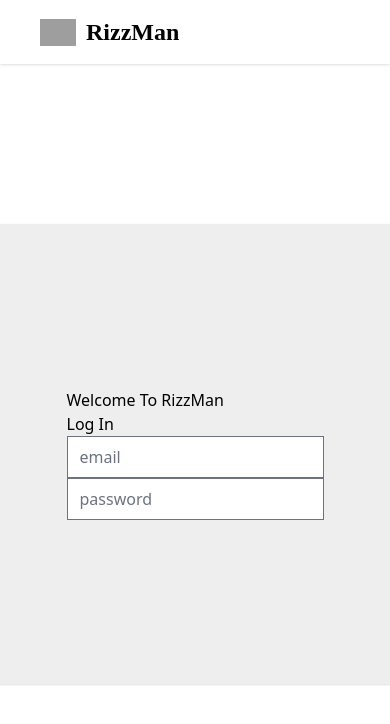
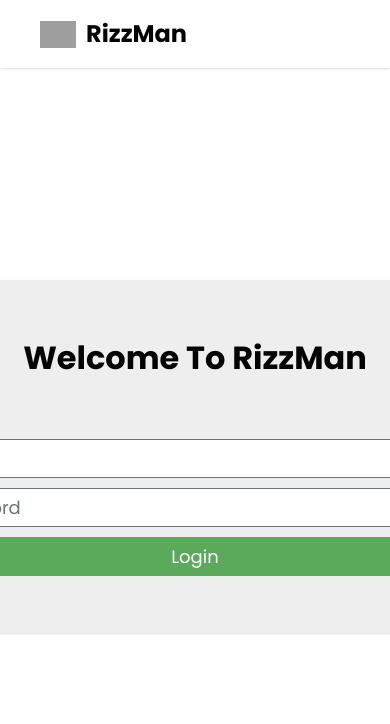
Before and after one commit to ArbathAbdurrahman/RizzMan, a Django app: page /login/ in a window 390 px wide; the page is wider, and only the part inside the window is pictured. Shown: the top 724 px of that part. Run offline with Django 4.2, Linux system fonts and the light colour scheme; style sheets or scripts are compiled from the project's sources; some libraries are stand-ins or nearby versions; grey boxes are pictures that could not be loaded.

Commit message:
Refactor login page layout and styles with Tailwind CSS for improved design and responsiveness

```diff
--- a/rizzman/static/css/output.css
+++ b/rizzman/static/css/output.css
@@ -616,6 +616,14 @@ video {
   height: 4rem;
 }
 
+.h-\[460px\] {
+  height: 460px;
+}
+
+.h-\[379px\] {
+  height: 379px;
+}
+
 .w-9 {
   width: 2.25rem;
 }
@@ -624,8 +632,20 @@ video {
   width: 100%;
 }
 
+.w-\[860px\] {
+  width: 860px;
+}
+
+.w-\[550px\] {
+  width: 550px;
+}
+
 .flex-grow {
   flex-grow: 1;
+}
+
+.flex-col {
+  flex-direction: column;
 }
 
 .items-center {
@@ -644,9 +664,17 @@ video {
   gap: 0.625rem;
 }
 
+.rounded-\[20px\] {
+  border-radius: 20px;
+}
+
 .bg-white {
   --tw-bg-opacity: 1;
   background-color: rgb(255 255 255 / var(--tw-bg-opacity));
+}
+
+.bg-\[\#eeeeee\]\/95 {
+  background-color: rgb(238 238 238 / 0.95);
 }
 
 .px-10 {
@@ -662,6 +690,19 @@ video {
 .py-10 {
   padding-top: 2.5rem;
   padding-bottom: 2.5rem;
+}
+
+.px-\[155px\] {
+  padding-left: 155px;
+  padding-right: 155px;
+}
+
+.pb-\[41px\] {
+  padding-bottom: 41px;
+}
+
+.pt-10 {
+  padding-top: 2.5rem;
 }
 
 .text-center {
--- a/rizzman/templates/login.html
+++ b/rizzman/templates/login.html
@@ -3,28 +3,32 @@
 
 {% block title %}
     <title>Login Page</title>
+    <style>
+        @import url('https://fonts.googleapis.com/css2?family=Noto+Sans:ital,wght@0,100..900;1,100..900&family=Oswald:wght@200..700&family=Poppins:ital,wght@0,100;0,200;0,300;0,400;0,500;0,600;0,700;0,800;0,900;1,100;1,200;1,300;1,400;1,500;1,600;1,700;1,800;1,900&display=swap');
+    </style>
 {% endblock title %}
 
 {% block content %}
     <!-- Tulis html disini tanpa menambahkan apa yang sudah ada di base.html  -->
-    <header class="w-full h-16 px-10 bg-white shadow justify-start items-center gap-2.5 inline-flex">
+    <header class="w-full h-[68px] px-10 bg-white shadow justify-start items-center gap-2.5 inline-flex">
         <img src="{% static 'img\bank.png' %}" alt="logo" class="w-9">
         <h1 class="text-[#030303] text-2xl font-bold font-['Poppins']">RizzMan</h1>
     </header>
     <main class="flex justify-center flex-grow">
         <div class="container m-5 py-10 px-36 flex items-center justify-center">
-            <div class="loginBox">
-                <div class="wlcm">
-                    <h2>Welcome To RizzMan</h2>
-                    <div class="login">
-                        <h4">Log In</h4>
-                        <form action="" method="post">
-                            <div class="textBox">
-                                <input type="email" name="email" placeholder="email" required>
+            <div class="loginBox w-[700px] h-[353px] bg-[#eeeeee]/95 rounded-[20px] shadow flex-col justify-center items-center gap-2.5 inline-flex">
+                <div class="wlcm w-[551px] h-[244px] flex-col justify-center items-center gap-4 inline-flex">
+                    <h2 class="text-center text-[#030303] text-[32px] font-bold font-['Poppins']">Welcome To RizzMan</h2>
+                    <div class="login w-[551px] h-[180px] flex-col justify-center items-start gap-2.5 inline-flex">
+                        <h4 class="h-[30px] text-[#030303] text-[22px] font-normal font-['Poppins']">Log In</h4>
+                        <form action="" method="post" class="self-stretch flex-col justify-center items-start gap-2.5 inline-flex">
+                            <div class="textBox self-stretch">
+                                <input type="email" name="email" placeholder="email" class="text-[#8a8a8a]/95 text-lg font-normal font-['Poppins'] w-[551px] h-[39px]" required>
                             </div>
-                            <div class="textBox">
-                                <input type="password" name="password" placeholder="password" required>
+                            <div class="textBox self-stretch">
+                                <input type="password" name="password" placeholder="password" class="text-[#8a8a8a]/95 text-lg font-normal font-['Poppins'] w-[551px] h-[39px]" required>
                             </div>
+                            <button type="submit" class="btn w-[551px] h-[39px] bg-[#5baa5b] text-center text-white text-lg font-normal font-['Poppins']">Login</button>
                         </form>
                     </div>
                 </div>
```
